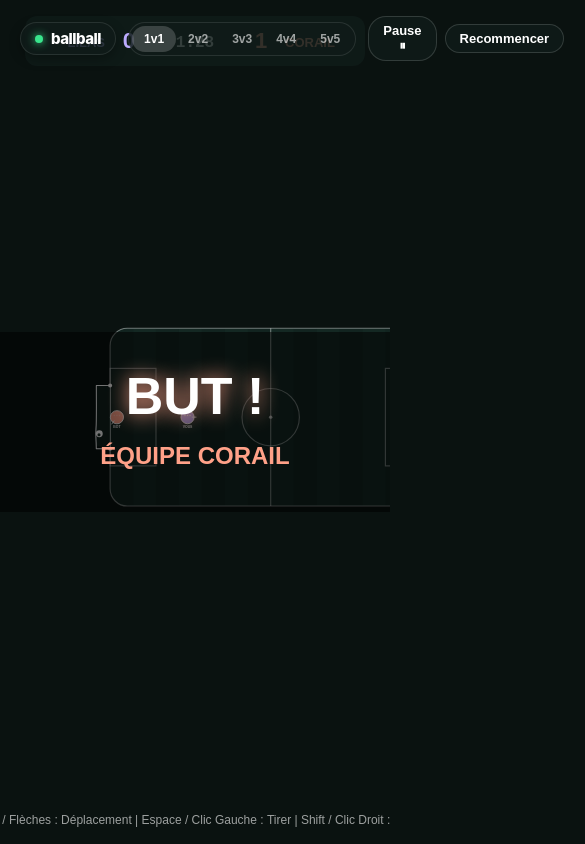
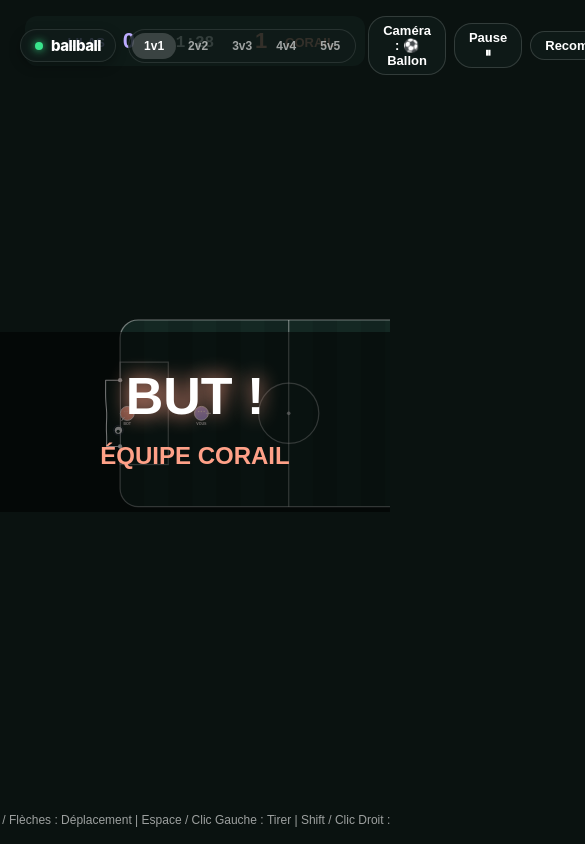
Before and after one commit to palimtz/ballball, a website built with Vite: page index.html in a window 390 px wide. Shown: the top 844 px of the page, 585 px wide, since content can reach past the window. Built offline with nearby package versions, Linux system fonts and the light colour scheme.

Commit message:
feat: 3 camera modes (ball/player/court), elastic goal contour trampoline rebound, and 5v5 bilateral flank coverage

```diff
--- a/index.html
+++ b/index.html
@@ -21,6 +21,7 @@
           <button class="format-btn" data-format="5">5v5</button>
         </div>
         <div class="header-actions">
+          <button id="btn-camera" class="action-btn" title="Changer de caméra (Touche C)">Caméra : ⚽ Ballon</button>
           <button id="btn-pause" class="action-btn" title="Mettre en pause (Échap ou P)">Pause ⏸</button>
           <button id="btn-restart" class="action-btn">Recommencer</button>
         </div>
--- a/src/ai/tactics.ts
+++ b/src/ai/tactics.ts
@@ -5,7 +5,8 @@ export type TacticalRole =
   | 'duelist'
   | 'goalkeeper'
   | 'center_back'
-  | 'winger'
+  | 'left_winger'
+  | 'right_winger'
   | 'midfielder'
   | 'striker';
 
@@ -47,15 +48,15 @@ export class TacticsManager {
 
     if (teamSize === 4) {
       if (slot === 0) return 'striker';
-      if (slot === 1) return 'winger';
-      if (slot === 2) return 'center_back';
+      if (slot === 1) return 'left_winger';
+      if (slot === 2) return 'right_winger';
       return 'goalkeeper';
     }
 
-    // 5v5
+    // 5v5: Striker, Left Winger (top), Right Winger (bottom), Center Back, Goalkeeper
     if (slot === 0) return 'striker';
-    if (slot === 1) return 'winger';
-    if (slot === 2) return 'midfielder';
+    if (slot === 1) return 'left_winger';
+    if (slot === 2) return 'right_winger';
     if (slot === 3) return 'center_back';
     return 'goalkeeper';
   }
@@ -145,10 +146,17 @@ export class TacticsManager {
         return { x: defX, y: defY };
       }
 
-      case 'winger': {
-        // Provide width on the flank, shift upfield in attack
-        const wingY = (player.id % 2 === 0 ? 1 : -1) * (halfH * 0.65);
-        const wingX = Math.max(-halfW * 0.5, Math.min(halfW * 0.8, ball.x + dir * 140));
+      case 'left_winger': {
+        // Dedicated top flank width (Y < 0)
+        const wingY = -halfH * 0.62;
+        const wingX = Math.max(-halfW * 0.45, Math.min(halfW * 0.75, ball.x + dir * 140));
+        return { x: wingX, y: wingY };
+      }
+
+      case 'right_winger': {
+        // Dedicated bottom flank width (Y > 0)
+        const wingY = halfH * 0.62;
+        const wingX = Math.max(-halfW * 0.45, Math.min(halfW * 0.75, ball.x + dir * 140));
         return { x: wingX, y: wingY };
       }
 
--- a/src/engine/collisions.ts
+++ b/src/engine/collisions.ts
@@ -128,10 +128,13 @@ export function resolveWallCollisions(
   // Goal cavity containment for the ball
   if (isBall && Math.abs(entity.x) > halfW) {
     const signX = Math.sign(entity.x);
-    // Absolute outer limit (allowing up to 45px elastic flex on hard shots)
-    const maxFlexX = halfW + field.depth + 45 - entity.r;
+    // Absolute outer limit (allowing up to 55px elastic flex on powerful shots)
+    const maxFlexX = halfW + field.depth + 55 - entity.r;
     if (Math.abs(entity.x) > maxFlexX) {
       entity.x = signX * maxFlexX;
+      if (entity.vx * signX > 0) {
+        entity.vx = -signX * Math.abs(entity.vx) * 0.55;
+      }
     }
     // Top and bottom horizontal frame bars of the goal
     if (Math.abs(entity.y) > halfGoal - entity.r) {
--- a/src/engine/physics.ts
+++ b/src/engine/physics.ts
@@ -128,8 +128,9 @@ export function simulateTick(state: GameState, inputs: PlayerInput[]): void {
         updatePlayerMovement(player, inputs[i], 1.0, state.events);
       }
     }
-    state.ball.vx *= Math.exp(-PHYSICS_CONFIG.ballDrag * TICK_DT * 1.5);
-    state.ball.vy *= Math.exp(-PHYSICS_CONFIG.ballDrag * TICK_DT * 1.5);
+    // Natural ball aerodynamics during celebration
+    state.ball.vx *= Math.exp(-PHYSICS_CONFIG.ballDrag * TICK_DT);
+    state.ball.vy *= Math.exp(-PHYSICS_CONFIG.ballDrag * TICK_DT);
 
     // Continuous sub-stepping for smooth net contact
     for (let step = 0; step < SUB_STEPS; step++) {
@@ -444,7 +445,8 @@ export function resetForKickoff(state: GameState): void {
 }
 
 /**
- * Updates dynamic goal net simulation with spring-mass tension, damping, and ball interaction.
+ * Updates dynamic goal contour simulation with elastic catenary tension,
+ * realistic harmonic ripples, and power-dependent rebound.
  */
 export function updateNetPhysics(state: GameState): void {
   const nets = state.nets;
@@ -457,9 +459,10 @@ export function updateNetPhysics(state: GameState): void {
   const depth = field.depth;
 
   const dt = TICK_DT;
-  const springK = 420;
-  const neighborK = 240;
-  const damping = 0.88;
+  // Natural harmonic wave resonance: lower damping allows visible ripples to propagate
+  const springK = 320;
+  const neighborK = 180;
+  const damping = 0.955;
 
   const netSides: Array<{ nodes: NetNode[]; sign: number }> = [
     { nodes: nets.left, sign: -1 },
@@ -503,43 +506,46 @@ export function updateNetPhysics(state: GameState): void {
       const ballLeadingEdge = sign * ball.x + ball.r;
       const penetration = ballLeadingEdge - (halfW + depth);
 
-      // Only distort if the ball actually reaches and strikes the back line!
-      if (penetration > 0) {
+      // Only apply impact impulse when the ball is moving towards the net!
+      const isMovingTowardsNet = sign * ball.vx > 0;
+
+      if (penetration > 0 && isMovingTowardsNet) {
         const impactSpeed = Math.abs(ball.vx);
 
         for (let i = 0; i < count; i++) {
           const node = nodes[i];
           const distY = Math.abs(node.y - ball.y);
-          const reach = ball.r * 2.8;
+          const reach = ball.r * 3.2;
 
           if (distY < reach) {
             const influence = Math.cos((distY / reach) * (Math.PI / 2));
-            const maxBulge = Math.min(42, penetration * 1.3);
+            const maxBulge = Math.min(50, penetration * 1.4);
             node.x = node.baseX + sign * (maxBulge * influence);
-            node.vx += sign * impactSpeed * influence * 0.45;
+            node.vx += sign * impactSpeed * influence * 0.75;
           }
         }
 
         // Realistic ball reaction depending on power:
-        if (impactSpeed > 200) {
-          // Hard shot ("en pleine patate"): elastic recoil sends the ball bouncing back out!
-          const reboundFactor = Math.min(0.55, 0.32 + (impactSpeed / 900) * 0.28);
-          ball.vx = -sign * impactSpeed * reboundFactor;
-          ball.vy *= 0.8;
-          ball.x = sign * (halfW + depth + 40 - ball.r);
+        if (impactSpeed > 180) {
+          // Hard shot ("en pleine patate"): elastic trampoline recoil sends the ball bouncing back out!
+          const reboundSpeed = Math.min(540, impactSpeed * (0.45 + (impactSpeed / 850) * 0.35));
+          ball.vx = -sign * reboundSpeed;
+          ball.vy *= 0.85;
+          // Position ball slightly in front of the line so it is immediately free to fly out
+          ball.x = sign * (halfW + depth - ball.r - 2);
         } else {
           // Soft shot: cushions softly and settles at the back ("se loger au fond des filets")
-          ball.vx *= 0.82;
-          ball.vy *= 0.85;
-          ball.x = sign * Math.min(halfW + depth + 6 - ball.r, sign * ball.x);
+          ball.vx = -sign * impactSpeed * 0.15;
+          ball.vy *= 0.6;
+          ball.x = sign * (halfW + depth - ball.r);
         }
       }
 
-      // Natural turf friction inside the cage (allows rebound to travel back out)
-      if (sign * ball.x > halfW) {
-        ball.vx *= Math.exp(-1.8 * dt);
-        ball.vy *= Math.exp(-1.8 * dt);
-
+      // If the ball has already rebounded, do NOT trap it; let it fly freely back out!
+      // Only apply gentle turf drag when its speed drops below 60 px/s
+      if (Math.hypot(ball.vx, ball.vy) < 60) {
+        ball.vx *= Math.exp(-2.0 * dt);
+        ball.vy *= Math.exp(-2.0 * dt);
         if (Math.hypot(ball.vx, ball.vy) < 8) {
           ball.vx = 0;
           ball.vy = 0;
--- a/src/input/inputManager.ts
+++ b/src/input/inputManager.ts
@@ -7,6 +7,8 @@ export class InputManager {
   private mouseBoost = false;
   private canvasElement: HTMLCanvasElement | null = null;
   private cameraOffset = { x: 0, y: 0 };
+  private cameraScale = 1;
+  private playerPos = { x: 0, y: 0 };
 
   constructor() {
     this.setupKeyboard();
@@ -17,8 +19,13 @@ export class InputManager {
     this.canvasElement = canvas;
   }
 
-  public setCameraOffset(offset: { x: number; y: number }): void {
+  public setCameraOffset(offset: { x: number; y: number }, scale = 1, playerPos?: { x: number; y: number }): void {
     this.cameraOffset = offset;
+    this.cameraScale = Math.max(0.1, scale);
+    if (playerPos) {
+      this.playerPos.x = playerPos.x;
+      this.playerPos.y = playerPos.y;
+    }
   }
 
   private setupKeyboard(): void {
@@ -68,14 +75,17 @@ export class InputManager {
       const screenX = e.clientX - rect.left;
       const screenY = e.clientY - rect.top;
 
-      // Transform to world coordinates relative to center
-      const worldX = screenX - rect.width / 2 + this.cameraOffset.x;
-      const worldY = screenY - rect.height / 2 + this.cameraOffset.y;
+      // Transform screen to world coordinates using camera offset and zoom scale
+      const worldX = (screenX - rect.width / 2) / this.cameraScale + this.cameraOffset.x;
+      const worldY = (screenY - rect.height / 2) / this.cameraScale + this.cameraOffset.y;
 
-      const len = Math.hypot(worldX, worldY);
+      // Aim vector from human player position to cursor in world space
+      const aimDx = worldX - this.playerPos.x;
+      const aimDy = worldY - this.playerPos.y;
+      const len = Math.hypot(aimDx, aimDy);
       if (len > 1e-4) {
-        this.mouseAim.x = worldX / len;
-        this.mouseAim.y = worldY / len;
+        this.mouseAim.x = aimDx / len;
+        this.mouseAim.y = aimDy / len;
       }
     });
   }
--- a/src/main.ts
+++ b/src/main.ts
@@ -7,7 +7,7 @@ import { finishReplay, simulateTick } from './engine/physics';
 import { ReplaySystem } from './engine/replay';
 import { GameState, PlayerInput } from './engine/types';
 import { InputManager } from './input/inputManager';
-import { GameRenderer } from './render/renderer';
+import { CameraMode, GameRenderer } from './render/renderer';
 
 class GameApp {
   private renderer: GameRenderer;
@@ -64,6 +64,20 @@ class GameApp {
       this.resetGame();
     });
 
+    // Camera mode button & label
+    const cameraBtn = document.getElementById('btn-camera') as HTMLButtonElement | null;
+    const updateCameraBtnLabel = (mode: CameraMode) => {
+      if (!cameraBtn) return;
+      if (mode === 'ball') cameraBtn.textContent = 'Caméra : ⚽ Ballon';
+      else if (mode === 'player') cameraBtn.textContent = 'Caméra : 👤 Joueur';
+      else cameraBtn.textContent = 'Caméra : 🏟 Terrain';
+    };
+
+    cameraBtn?.addEventListener('click', () => {
+      const nextMode = this.renderer.toggleCameraMode();
+      updateCameraBtnLabel(nextMode);
+    });
+
     // Pause button and modal controls
     const pauseBtn = document.getElementById('btn-pause');
     pauseBtn?.addEventListener('click', () => {
@@ -81,8 +95,14 @@ class GameApp {
       this.resetGame();
     });
 
-    // Keydown handlers: Escape/P for Pause, Space/V for Replay skip
+    // Keydown handlers: Escape/P for Pause, C for Camera, Space/V for Replay skip
     window.addEventListener('keydown', (e) => {
+      if (e.code === 'KeyC') {
+        const nextMode = this.renderer.toggleCameraMode();
+        updateCameraBtnLabel(nextMode);
+        return;
+      }
+
       if (e.code === 'Escape' || e.code === 'KeyP') {
         e.preventDefault();
         this.togglePause();
@@ -166,8 +186,12 @@ class GameApp {
       }
     }
 
-    // Camera offset for accurate mouse aim
-    this.inputManager.setCameraOffset(this.renderer.getCameraOffset());
+    // Update camera offset, scale, and human player position for accurate mouse aim
+    this.inputManager.setCameraOffset(
+      this.renderer.getCameraOffset(),
+      this.renderer.getCameraScale(),
+      this.state.players[0]
+    );
 
     // Render frame (live or replay)
     this.renderer.render(
--- a/src/render/renderer.ts
+++ b/src/render/renderer.ts
@@ -1,11 +1,17 @@
 import { ReplayFrame } from '../engine/replay';
 import { GameState } from '../engine/types';
+
+export type CameraMode = 'ball' | 'player' | 'court';
 
 export class GameRenderer {
   private ctx: CanvasRenderingContext2D;
   private canvas: HTMLCanvasElement;
   private cameraX = 0;
   private cameraY = 0;
+  private cameraScale = 1;
+  private cameraMode: CameraMode = 'ball';
+  private toastMessage = '';
+  private toastTimer = 0;
 
   constructor(canvas: HTMLCanvasElement) {
     this.canvas = canvas;
@@ -16,6 +22,41 @@ export class GameRenderer {
 
   public getCameraOffset() {
     return { x: this.cameraX, y: this.cameraY };
+  }
+
+  public getCameraScale(): number {
+    return this.cameraScale;
+  }
+
+  public getCameraMode(): CameraMode {
+    return this.cameraMode;
+  }
+
+  public setCameraMode(mode: CameraMode): void {
+    this.cameraMode = mode;
+    this.showToast(
+      mode === 'ball'
+        ? 'CAMÉRA : ⚽ BALLON'
+        : mode === 'player'
+        ? 'CAMÉRA : 👤 JOUEUR'
+        : 'CAMÉRA : 🏟 TERRAIN ENTIER'
+    );
+  }
+
+  public toggleCameraMode(): CameraMode {
+    const nextMode: CameraMode =
+      this.cameraMode === 'ball'
+        ? 'player'
+        : this.cameraMode === 'player'
+        ? 'court'
+        : 'ball';
+    this.setCameraMode(nextMode);
+    return nextMode;
+  }
+
+  public showToast(msg: string): void {
+    this.toastMessage = msg;
+    this.toastTimer = 85;
   }
 
   public resize(): void {
@@ -29,22 +70,56 @@ export class GameRenderer {
     const h = this.canvas.height;
 
     const isReplay = state.phase === 'replay' && replayFrame !== null;
-
-    // Ball to follow with camera
     const ballPos = isReplay ? replayFrame.ball : state.ball;
 
-    // Director Camera: follow ball with smooth lerp
-    // During replay: close-up tracking (1.25x zoom) keeping the goal mouth and ball centered!
-    const targetCamX = isReplay ? ballPos.x * 0.82 : ballPos.x * 0.45;
-    const targetCamY = isReplay ? ballPos.y * 0.65 : ballPos.y * 0.45;
-    this.cameraX += (targetCamX - this.cameraX) * (isReplay ? 0.14 : 0.08);
-    this.cameraY += (targetCamY - this.cameraY) * (isReplay ? 0.14 : 0.08);
-
-    // Scale to fit arena nicely on screen (with cinematic close-up zoom during replay)
     const arenaW = state.field.width + 240;
     const arenaH = state.field.height + 200;
-    const replayZoom = isReplay ? 1.25 : 1.0;
-    const scale = Math.min(w / arenaW, h / arenaH, 1.1) * replayZoom;
+
+    let targetCamX = 0;
+    let targetCamY = 0;
+    let targetScale = Math.min(w / arenaW, h / arenaH, 1.1);
+    let lerpSpeed = 0.08;
+
+    if (isReplay) {
+      // Replay: close-up tracking centered on the goal and ball
+      targetCamX = ballPos.x * 0.82;
+      targetCamY = ballPos.y * 0.65;
+      targetScale = Math.min(w / arenaW, h / arenaH, 1.1) * 1.25;
+      lerpSpeed = 0.14;
+    } else {
+      switch (this.cameraMode) {
+        case 'player': {
+          // Centered on human player (player 0)
+          const p = state.players[0];
+          targetCamX = p ? p.x : ballPos.x * 0.5;
+          targetCamY = p ? p.y : ballPos.y * 0.5;
+          targetScale = Math.min(w / arenaW, h / arenaH, 1.15) * 1.22;
+          lerpSpeed = 0.12;
+          break;
+        }
+        case 'court': {
+          // Entire pitch view: fitted without panning
+          targetCamX = 0;
+          targetCamY = 0;
+          targetScale = Math.min(w / arenaW, h / arenaH);
+          lerpSpeed = 0.16;
+          break;
+        }
+        case 'ball':
+        default: {
+          // Centered on the ball with forward lead
+          targetCamX = ballPos.x * 0.55;
+          targetCamY = ballPos.y * 0.55;
+          targetScale = Math.min(w / arenaW, h / arenaH, 1.1) * 1.05;
+          lerpSpeed = 0.09;
+          break;
+        }
+      }
+    }
+
+    this.cameraX += (targetCamX - this.cameraX) * lerpSpeed;
+    this.cameraY += (targetCamY - this.cameraY) * lerpSpeed;
+    this.cameraScale = targetScale;
 
     // Clear background
     ctx.fillStyle = '#0a1210';
@@ -53,7 +128,7 @@ export class GameRenderer {
     ctx.save();
     // Center world
     ctx.translate(w / 2, h / 2);
-    ctx.scale(scale, scale);
+    ctx.scale(this.cameraScale, this.cameraScale);
     ctx.translate(-this.cameraX, -this.cameraY);
 
     // Render field & goals
@@ -85,6 +160,30 @@ export class GameRenderer {
       } else if (state.phase === 'finished') {
         this.renderFinishedBanner(state);
       }
+    }
+
+    // Camera Mode toast banner
+    if (this.toastTimer > 0) {
+      this.toastTimer--;
+      ctx.save();
+      const toastW = 210;
+      const toastH = 34;
+      const toastX = (w - toastW) / 2;
+      const toastY = 82;
+      ctx.fillStyle = 'rgba(12, 22, 19, 0.92)';
+      ctx.beginPath();
+      ctx.roundRect(toastX, toastY, toastW, toastH, 17);
+      ctx.fill();
+      ctx.strokeStyle = 'rgba(255, 255, 255, 0.2)';
+      ctx.lineWidth = 1;
+      ctx.stroke();
+
+      ctx.font = 'bold 12px sans-serif';
+      ctx.fillStyle = '#39e58c';
+      ctx.textAlign = 'center';
+      ctx.textBaseline = 'middle';
+      ctx.fillText(this.toastMessage, w / 2, toastY + toastH / 2);
+      ctx.restore();
     }
   }
 
```
